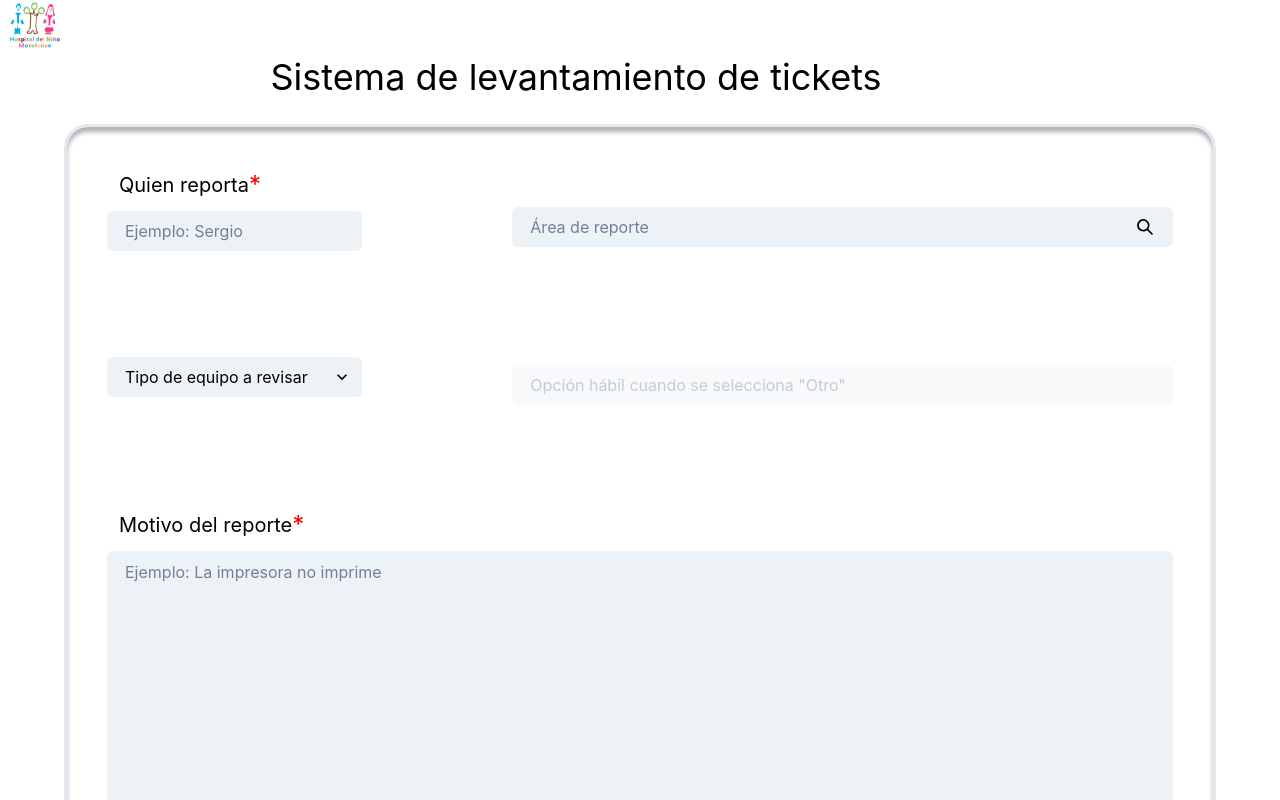
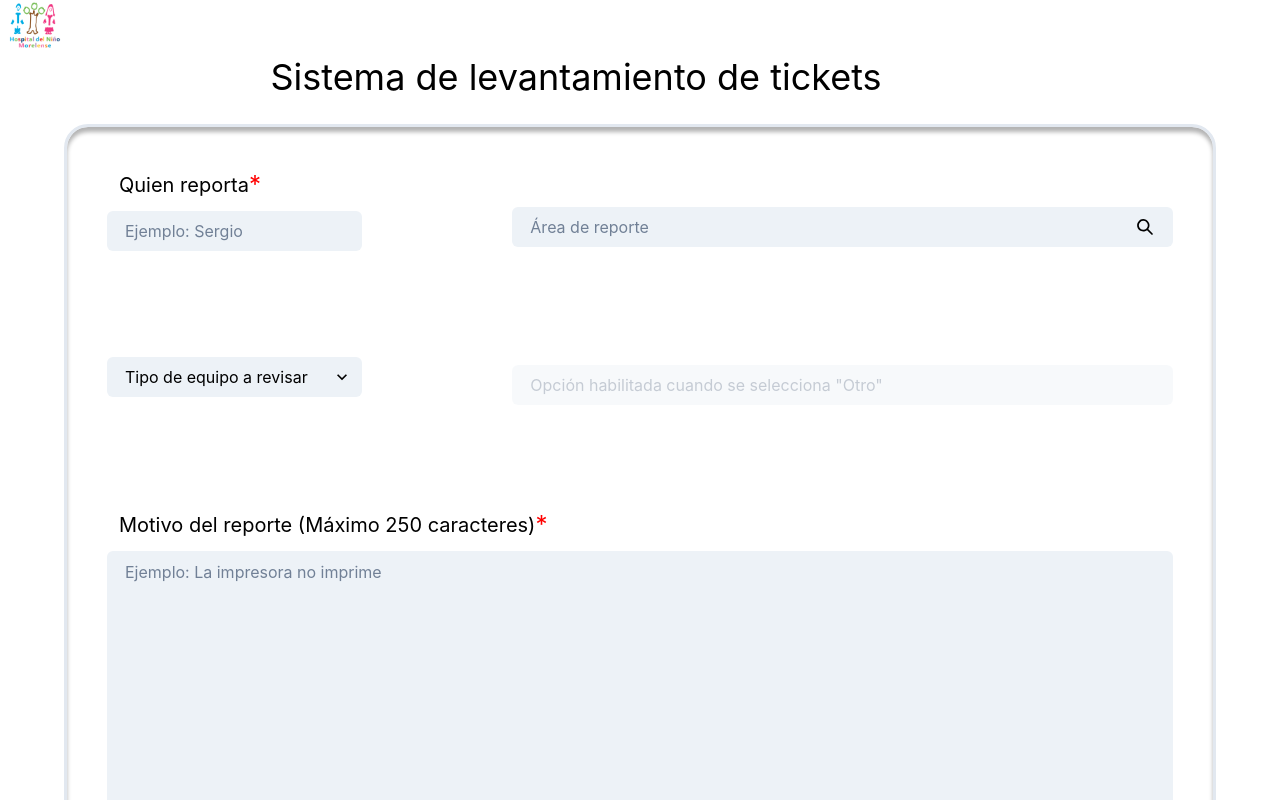
Before and after one commit to Kicho-Fops/Front-Hospital-del-Nino-morelense, a React (Vite) app: page / in a window 1280 px wide. Shown: the top 800 px of the page. Built offline with nearby package versions, Linux system fonts and the light colour scheme.

Commit message:
minor changes

```diff
--- a/src/ui/components/QuestionForm.jsx
+++ b/src/ui/components/QuestionForm.jsx
@@ -98,7 +98,7 @@ function QuestionForm() {
 
 
     fetch(
-      `http://192.168.1.200:8080/api/ticket/public/create`,
+      `http://hosp-nino.servidoreselruso.com:8080/api/ticket/public/create`,
       {
         // Cambiamos la URL a donde este la API de prueba
         method: "POST",
@@ -289,7 +289,7 @@ function QuestionForm() {
             zIndex={1}
           >
             <Input
-              placeholder='Opción hábil cuando se selecciona "Otro"'
+              placeholder='Opción habilitada cuando se selecciona "Otro"'
               variant="filled"
               marginTop={2}
               name="descripcionEquipo"
@@ -309,7 +309,7 @@ function QuestionForm() {
           >
             <Box display="flex" alignItems="center">
               <Text fontSize="xl" marginLeft={3}>
-                Motivo del reporte
+                Motivo del reporte (Máximo 250 caracteres)
               </Text>
               <Text color={"red"} fontSize="2xl">
                 *
```
